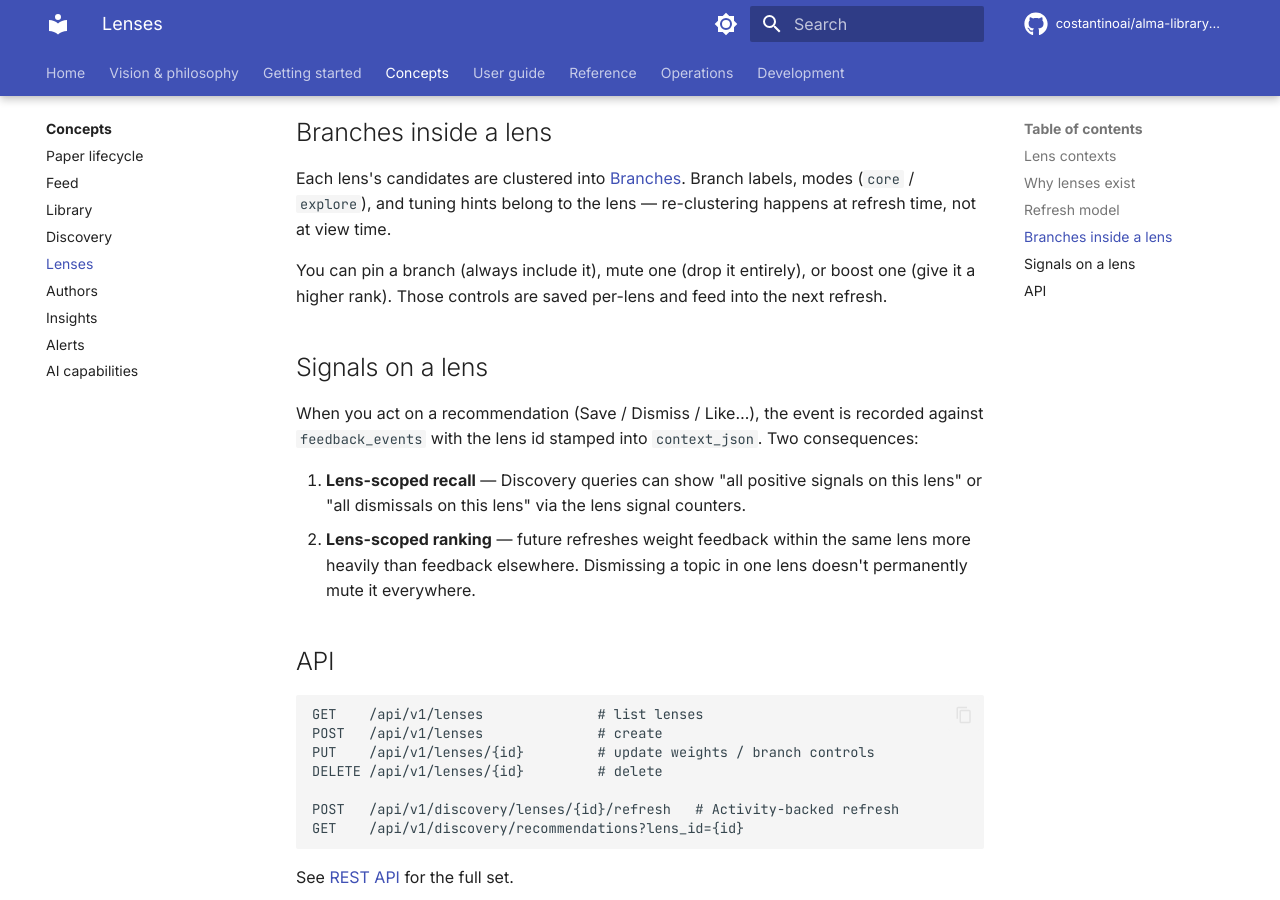
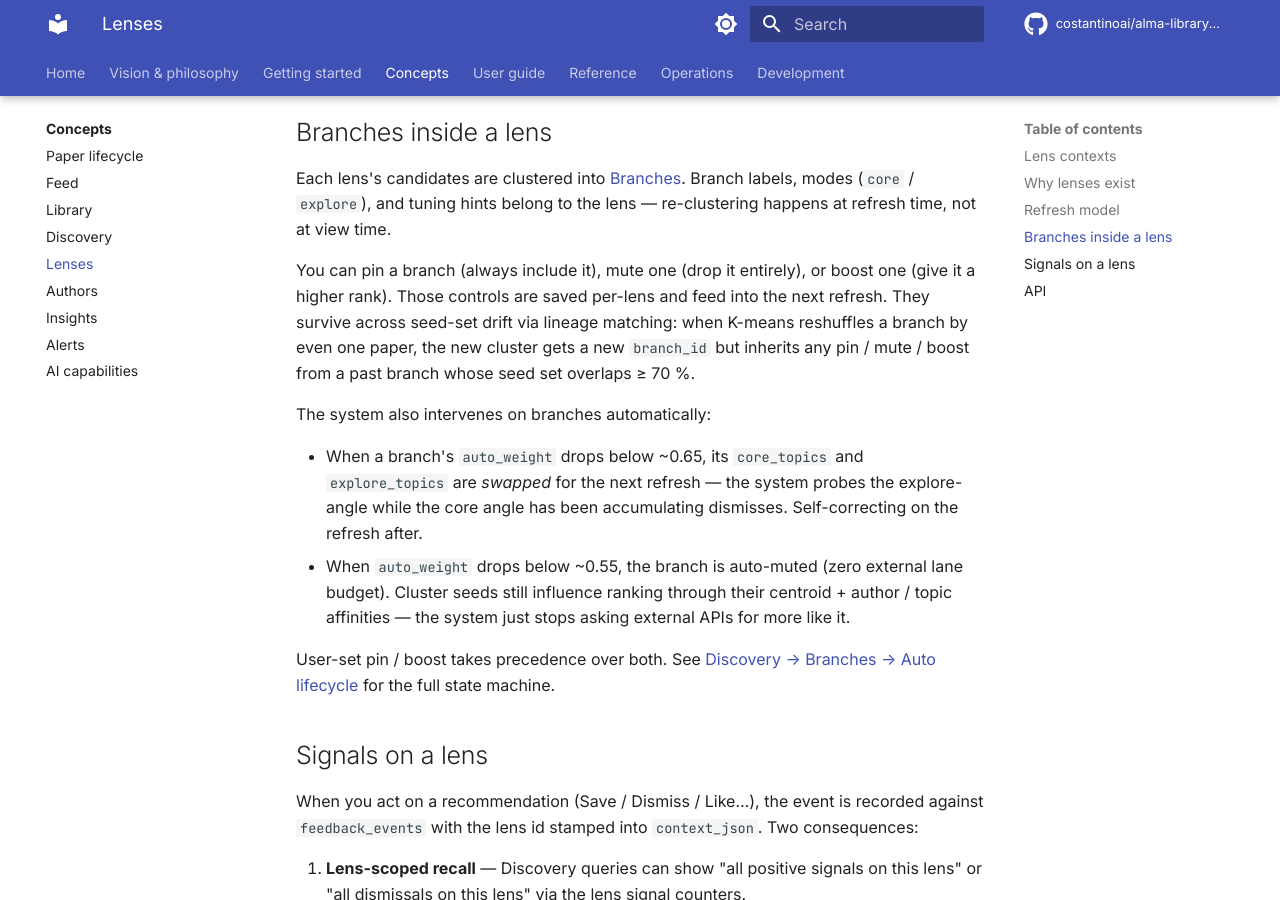
Before and after one commit to costantinoai/alma-library-manager, an MkDocs documentation site: the page built from docs/concepts/lenses.md, in a window 1280 px wide and 900 px high, scrolled down 1513 px. Built offline with MkDocs 1.6.1 and Material for MkDocs 9.7.7, drawn with Linux system fonts in a browser that asks for light colours; comment, search, counter and statistics services are not loaded.

Commit message:
docs: cover branch lifecycle, lens refresh pipeline, DB indices
- concepts/lenses.md: add the auto-lifecycle (rotate/auto-mute) and
  lineage-fallback explanation; cross-link to Discovery → Branches.
- development/architecture.md: document _apply_branch_auto_lifecycle
  and the lineage match in _enrich_branches_with_outcomes /
  _apply_branch_controls; note that author_affinity is now log-
  prevalence-normalized.
- operations/background-jobs.md: expand the Lens refresh row to
  describe the four lanes, consensus accumulation, diversity caps,
  and the lifecycle pass.
- reference/database.md: document idx_publication_references_ref
  and the paper_enrichment_status ledger.

```diff
--- a/docs/concepts/lenses.md
+++ b/docs/concepts/lenses.md
@@ -68,7 +68,27 @@ time.
 
 You can pin a branch (always include it), mute one (drop it
 entirely), or boost one (give it a higher rank). Those controls are
-saved per-lens and feed into the next refresh.
+saved per-lens and feed into the next refresh. They survive across
+seed-set drift via lineage matching: when K-means reshuffles a
+branch by even one paper, the new cluster gets a new `branch_id`
+but inherits any pin / mute / boost from a past branch whose seed
+set overlaps ≥ 70 %.
+
+The system also intervenes on branches automatically:
+
+* When a branch's `auto_weight` drops below ~0.65, its
+  `core_topics` and `explore_topics` are *swapped* for the next
+  refresh — the system probes the explore-angle while the core
+  angle has been accumulating dismisses. Self-correcting on the
+  refresh after.
+* When `auto_weight` drops below ~0.55, the branch is auto-muted
+  (zero external lane budget). Cluster seeds still influence
+  ranking through their centroid + author / topic affinities — the
+  system just stops asking external APIs for more like it.
+
+User-set pin / boost takes precedence over both. See
+[Discovery → Branches → Auto lifecycle](discovery.md#auto-lifecycle-rotate-then-auto-mute)
+for the full state machine.
 
 ## Signals on a lens
 
```
Also changed, not shown: docs/development/architecture.md (+27 -2 lines), docs/operations/background-jobs.md (+1 -1 lines), docs/reference/database.md (+2 -1 lines).
